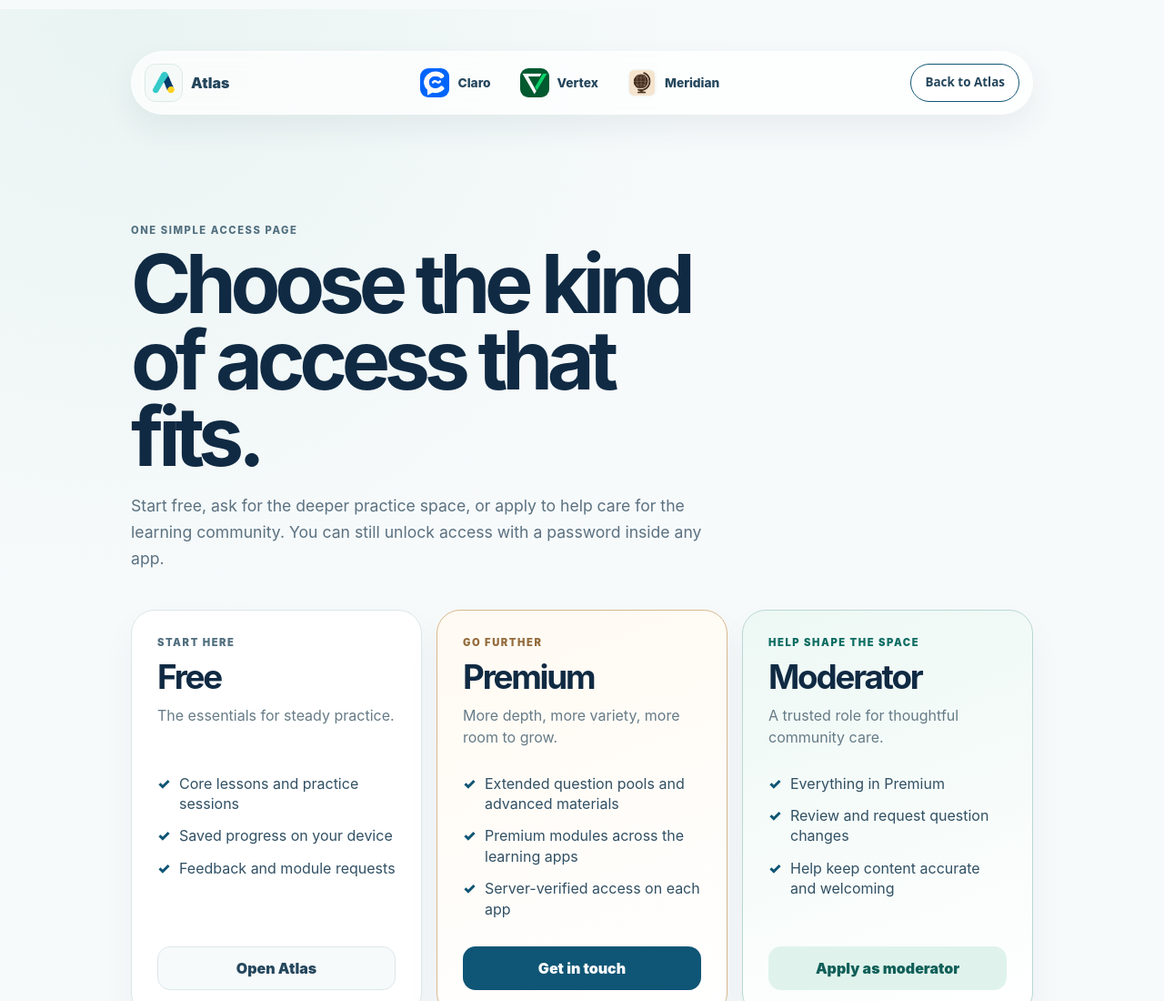
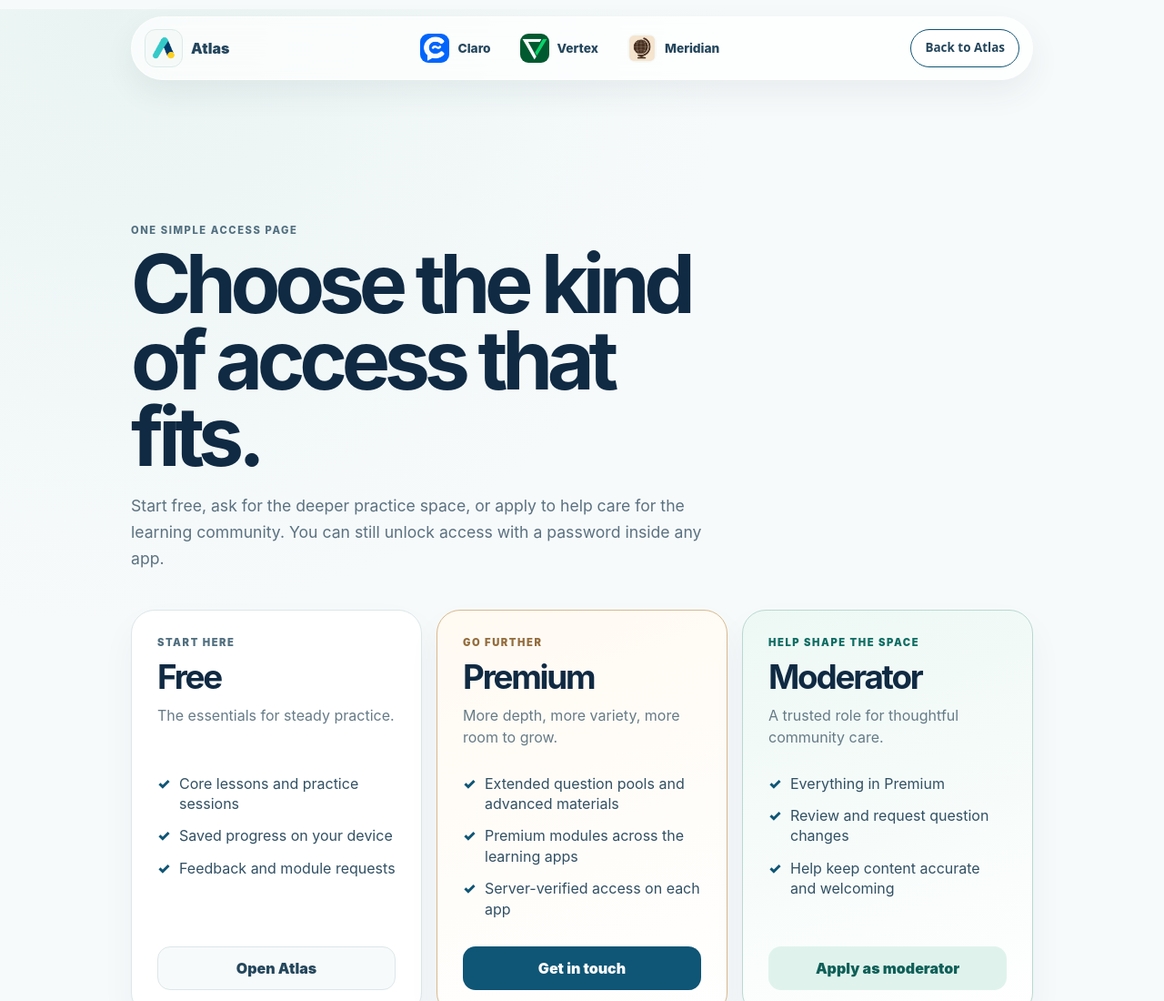
Before and after one commit to CAnimal4/Atlas, a plain HTML site: page plans.html in a window 1280 px wide. Shown: the top 1100 px of the page at 91% size. Drawn offline with Linux system fonts and the light colour scheme.

Commit message:
Match access plans nav position

```diff
--- a/plans.css
+++ b/plans.css
@@ -1,5 +1,5 @@
 .plans-shell{padding-top:clamp(22px,5vw,58px)}
-.plans-shell>.app-nav{transform:translateY(-20px)}
+.plans-shell>.app-nav{transform:translateY(-58px)}
 .plans-back{display:inline-flex;align-items:center;justify-content:center;white-space:nowrap;text-decoration:none;font-size:.84rem;font-weight:850}
 .plans-hero{max-width:720px;padding:clamp(50px,9vw,96px) 0 42px}
 .plans-hero h1{margin:10px 0 18px;max-width:11ch;font-size:clamp(3rem,7vw,5.8rem);line-height:.94;letter-spacing:-.07em;color:#102a43}
```
